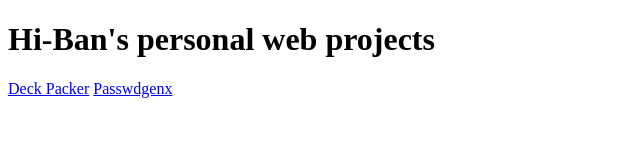
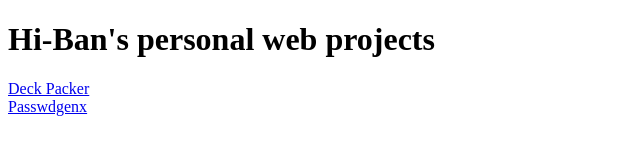
Before and after one commit to hi-ban/hi-ban.github.io, a plain HTML site: page index.html in a window 1280 px wide. Shown: the whole page, without its empty margins (0-640 px from the left). Drawn offline with Linux system fonts and the light colour scheme.

Commit message:
Update index.html

```diff
--- a/index.html
+++ b/index.html
@@ -2,7 +2,7 @@
 <html>
 <body>
 <h1>Hi-Ban's personal web projects</h1>
-<a href="https://hi-ban.github.io/deck-packer/index.html">Deck Packer</a>
-<a href="https://hi-ban.github.io/passwdgenx/index.html">Passwdgenx</a>
+<a href="https://hi-ban.github.io/deck-packer/index.html">Deck Packer</a> <br>
+<a href="https://hi-ban.github.io/passwdgenx/index.html">Passwdgenx</a> <br>
 </body>
 </html>
```
